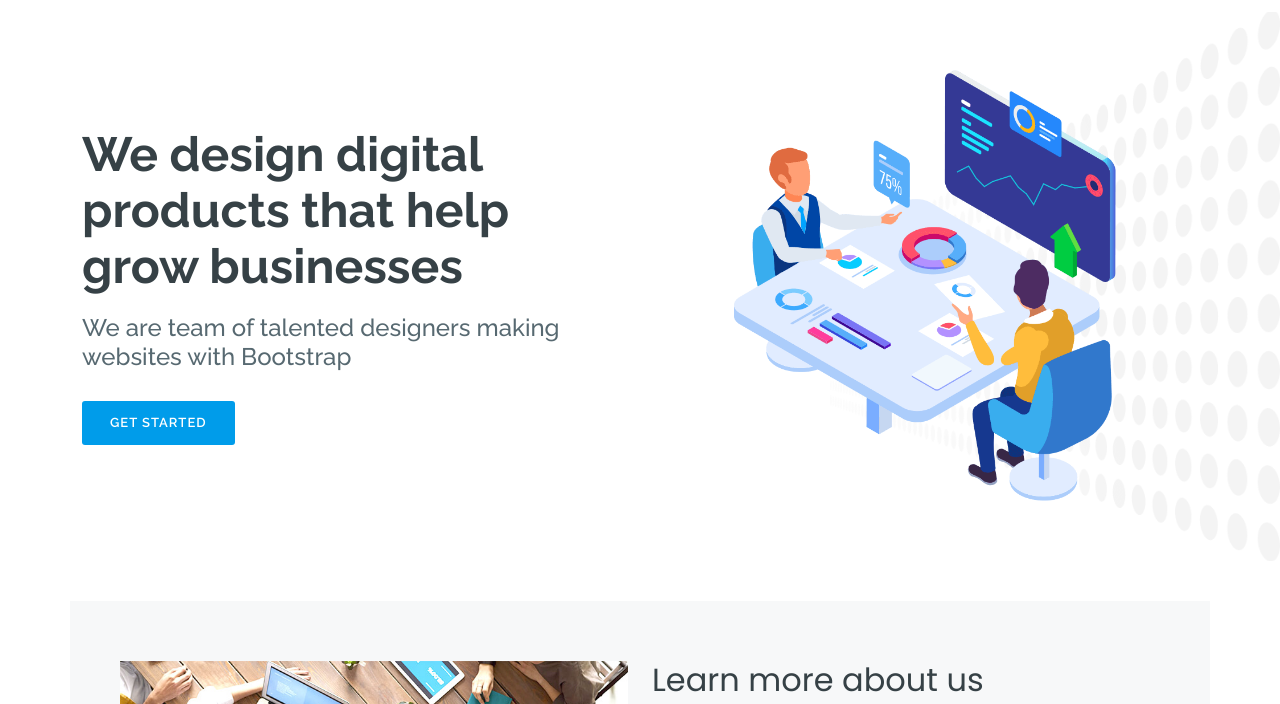
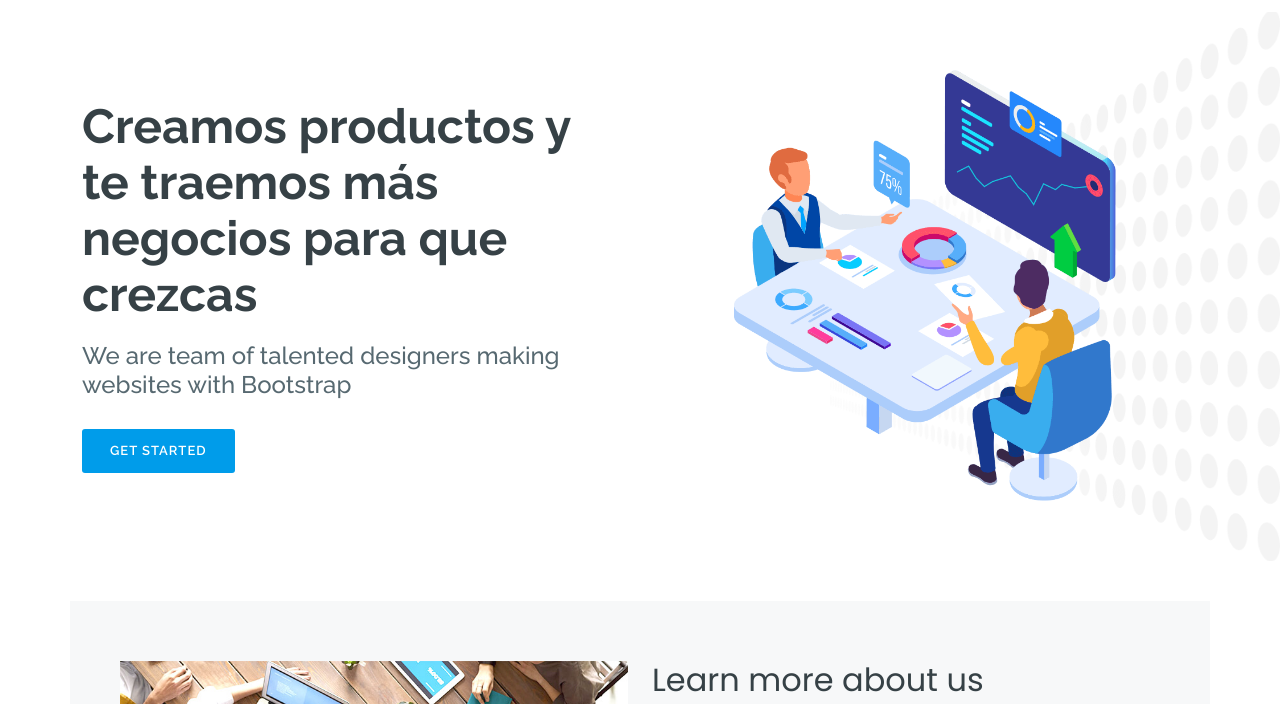
Before and after one commit to fernandinux/escalatunegocio, a plain HTML site: page index.html in a window 1280 px wide. Shown: the part 60-764 px from the top of the page. Drawn offline with nearby package versions, Linux system fonts and the light colour scheme; files whose address does not match are found by name.

Commit message:
changed title

```diff
--- a/index.html
+++ b/index.html
@@ -91,7 +91,7 @@
       <div class="row">
         <div class="col-lg-6 pt-5 pt-lg-0 order-2 order-lg-1 d-flex flex-column justify-content-center" data-aos="fade-up">
           <div>
-            <h1>We design digital products that help grow businesses</h1>
+            <h1>Creamos productos y te traemos más negocios para que crezcas</h1>
             <h2>We are team of talented designers making websites with Bootstrap</h2>
             <a href="#about" class="btn-get-started scrollto">Get Started</a>
           </div>
```
